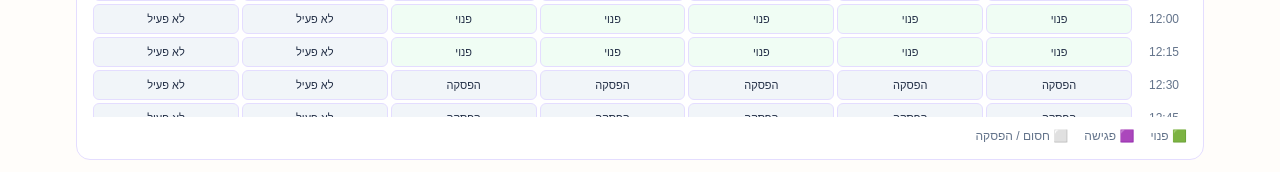
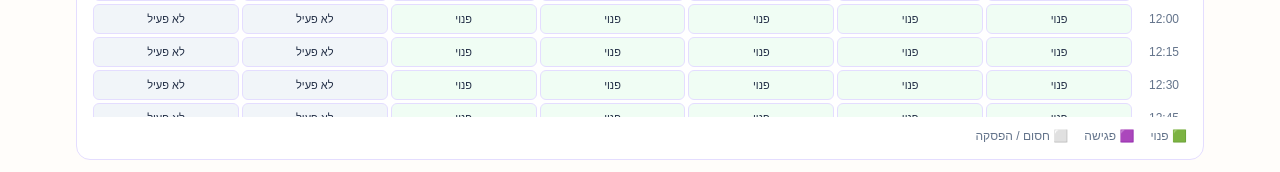
Before and after one commit to IritSel/recruitment-ai, a Next.js app: page /recruiter/schedule in a window 1280 px wide. Shown: the part 836-1008 px from the top of the page. Built offline with nearby package versions, Linux system fonts and the light colour scheme.

Commit message:
QA calendar: make break blocking opt-in and show break times only when enabled

```diff
--- a/app/recruiter/schedule/page.tsx
+++ b/app/recruiter/schedule/page.tsx
@@ -4,8 +4,8 @@ import {useEffect,useMemo,useState} from "react";
 import {useSiteLanguage} from "../../components/useSiteLanguage";
 
 type Appointment={id:string;date:string;time:string;minutes:number;name:string;job:string;type:string};
-type Settings={days:number[];start:string;end:string;breakStart:string;breakEnd:string;durations:{phone:number;video:number;onsite:number}};
-const defaults:Settings={days:[0,1,2,3,4],start:"09:00",end:"17:00",breakStart:"12:30",breakEnd:"13:00",durations:{phone:15,video:30,onsite:45}};
+type Settings={days:number[];start:string;end:string;breakStart:string;breakEnd:string;breakEnabled:boolean;durations:{phone:number;video:number;onsite:number}};
+const defaults:Settings={days:[0,1,2,3,4],start:"09:00",end:"17:00",breakStart:"12:30",breakEnd:"13:00",breakEnabled:false,durations:{phone:15,video:30,onsite:45}};
 const dayNames=["א׳","ב׳","ג׳","ד׳","ה׳","ו׳","ש׳"];
 const boxStyle:React.CSSProperties={border:"1px solid #e4ddff",borderRadius:14,padding:16,background:"#fff"};
 const field:React.CSSProperties={border:"1px solid #ddd6fe",borderRadius:9,padding:9,font:"inherit",width:"100%",boxSizing:"border-box"};
@@ -29,12 +29,12 @@ export default function SchedulePage(){
  useEffect(()=>{try{const s=localStorage.getItem("how-qa-calendar-settings");if(s){const v=JSON.parse(s);if(v&&Array.isArray(v.days))setSettings({...defaults,...v,durations:{...defaults.durations,...v.durations}})}const a=localStorage.getItem("how-qa-calendar-appointments");if(a){const v=JSON.parse(a);if(Array.isArray(v))setAppointments(v)}const query=new URLSearchParams(location.search);const d=query.get("date");const id=query.get("appointment");setDay(d||localDate(new Date()));if(id)setSelected(id);if(query.get("candidate")==="noa")setName("נועה כהן")}catch{setDay(localDate(new Date()))}setReady(true)},[]);
  const dateObj=useMemo(()=>day?new Date(day+"T12:00:00"):new Date(),[day]);
  const isWorking=settings.days.includes(dateObj.getDay());
- const slots=useMemo(()=>{if(!isWorking||minutes(settings.end)<=minutes(settings.start))return [];const arr:{time:string;busy:boolean;reason:string}[]=[];for(let m=minutes(settings.start);m+duration<=minutes(settings.end);m+=15){const breakOverlap=minutes(settings.breakEnd)>minutes(settings.breakStart)&&m<minutes(settings.breakEnd)&&m+duration>minutes(settings.breakStart);const meeting=appointments.find(a=>a.date===day&&m<minutes(a.time)+a.minutes&&m+duration>minutes(a.time));arr.push({time:clock(m),busy:Boolean(breakOverlap||meeting),reason:meeting?"פגישה קיימת":breakOverlap?"הפסקה":""})}return arr},[settings,appointments,day,isWorking,duration]);
+ const slots=useMemo(()=>{if(!isWorking||minutes(settings.end)<=minutes(settings.start))return [];const arr:{time:string;busy:boolean;reason:string}[]=[];for(let m=minutes(settings.start);m+duration<=minutes(settings.end);m+=15){const breakOverlap=settings.breakEnabled&&minutes(settings.breakEnd)>minutes(settings.breakStart)&&m<minutes(settings.breakEnd)&&m+duration>minutes(settings.breakStart);const meeting=appointments.find(a=>a.date===day&&m<minutes(a.time)+a.minutes&&m+duration>minutes(a.time));arr.push({time:clock(m),busy:Boolean(breakOverlap||meeting),reason:meeting?"פגישה קיימת":breakOverlap?"הפסקה":""})}return arr},[settings,appointments,day,isWorking,duration]);
  const weekDates=useMemo(()=>{const base=new Date((day||localDate(new Date()))+"T12:00:00");base.setDate(base.getDate()-base.getDay());return Array.from({length:7},(_,i)=>{const d=new Date(base);d.setDate(base.getDate()+i);return {date:localDate(d),weekday:i,number:d.getDate()}})},[day]);
  const weekHours=useMemo(()=>{const start=minutes(settings.start),end=minutes(settings.end);const arr:number[]=[];for(let t=start;t<end;t+=15)arr.push(t);return arr},[settings.start,settings.end]);
  function slotInfo(date:string,weekday:number,startAt:number){
   if(!settings.days.includes(weekday))return {busy:true,reason:"לא פעיל",appointment:null as Appointment|null};
-  const breakBusy=minutes(settings.breakEnd)>minutes(settings.breakStart)&&startAt<minutes(settings.breakEnd)&&startAt+duration>minutes(settings.breakStart);
+  const breakBusy=settings.breakEnabled&&minutes(settings.breakEnd)>minutes(settings.breakStart)&&startAt<minutes(settings.breakEnd)&&startAt+duration>minutes(settings.breakStart);
   const meeting=appointments.find(a=>a.date===date&&startAt<minutes(a.time)+a.minutes&&startAt+duration>minutes(a.time))||null;
   const outside=startAt+duration>minutes(settings.end);
   return {busy:Boolean(breakBusy||meeting||outside),reason:meeting?"תפוס":breakBusy?"הפסקה":outside?"לא זמין":"פנוי",appointment:meeting};
@@ -64,7 +64,9 @@ export default function SchedulePage(){
  <span className="eyebrow">QA · {en?"Internal calendar preview":"יומן פנימי להדגמה"}</span><h1 style={{margin:0}}>{en?"Interview calendar":"יומן ראיונות"}</h1><p style={{margin:0,color:"#64748b"}}>היומן מדגים זמינות, שעות חסומות ופגישות בדפדפן זה בלבד. עדיין אין סנכרון עם Google Calendar או שליחת הזמנות.</p>
  <div style={{...boxStyle,display:"grid",gap:12}}><button type="button" aria-expanded={settingsOpen} onClick={()=>setSettingsOpen(v=>!v)} style={{background:"transparent",border:0,textAlign:"right",font:"inherit",fontWeight:700,cursor:"pointer"}}>⚙ הגדרות זמינות {settingsOpen?"▴":"▾"}</button>{settingsOpen&&<><h2 style={{margin:0,fontSize:16}}>ימי עבודה, שעות ומשכי ראיונות</h2><div style={{display:"flex",gap:8,flexWrap:"wrap"}}>{dayNames.map((n,i)=><label key={i} style={{padding:"9px 12px",border:"1px solid #ddd6fe",borderRadius:9,background:settings.days.includes(i)?"#ede9fe":"white",cursor:"pointer"}}><input type="checkbox" checked={settings.days.includes(i)} onChange={e=>saveSettings({...settings,days:e.target.checked?[...settings.days,i]:settings.days.filter(x=>x!==i)})}/> {n}</label>)}</div>
  <div style={{display:"grid",gridTemplateColumns:"repeat(auto-fit,minmax(140px,1fr))",gap:12}}>
- {([["start","תחילת יום"],["end","סיום יום"],["breakStart","תחילת הפסקה"],["breakEnd","סיום הפסקה"]] as const).map(([k,label])=><label key={k}>{label}<input type="time" style={field} value={settings[k]} onChange={e=>saveSettings({...settings,[k]:e.target.value})}/></label>)}
+ {([["start","תחילת יום"],["end","סיום יום"]] as const).map(([k,label])=><label key={k}>{label}<input type="time" style={field} value={settings[k]} onChange={e=>saveSettings({...settings,[k]:e.target.value})}/></label>)}
+ <label style={{display:"flex",alignItems:"center",gap:7,alignSelf:"end",paddingBottom:10}}><input type="checkbox" checked={settings.breakEnabled} onChange={e=>saveSettings({...settings,breakEnabled:e.target.checked})}/> חסימת הפסקה ביומן</label>
+ {settings.breakEnabled&&([["breakStart","תחילת הפסקה"],["breakEnd","סיום הפסקה"]] as const).map(([k,label])=><label key={k}>{label}<input type="time" style={field} value={settings[k]} onChange={e=>saveSettings({...settings,[k]:e.target.value})}/></label>)}
  {(["phone","video","onsite"] as const).map(k=><label key={k}>משך {k==="phone"?"שיחה טלפונית":k==="video"?"ראיון וידאו":"ראיון פרונטלי"}<select style={field} value={settings.durations[k]} onChange={e=>saveSettings({...settings,durations:{...settings.durations,[k]:Number(e.target.value)}})}>{[15,20,30,45,60].map(x=><option key={x} value={x}>{x} דקות</option>)}</select></label>)}</div></>}</div>
  <div style={{...boxStyle,display:"grid",gap:12}}>
  <div style={{display:"flex",justifyContent:"space-between",alignItems:"center",flexWrap:"wrap",gap:10}}>
```
